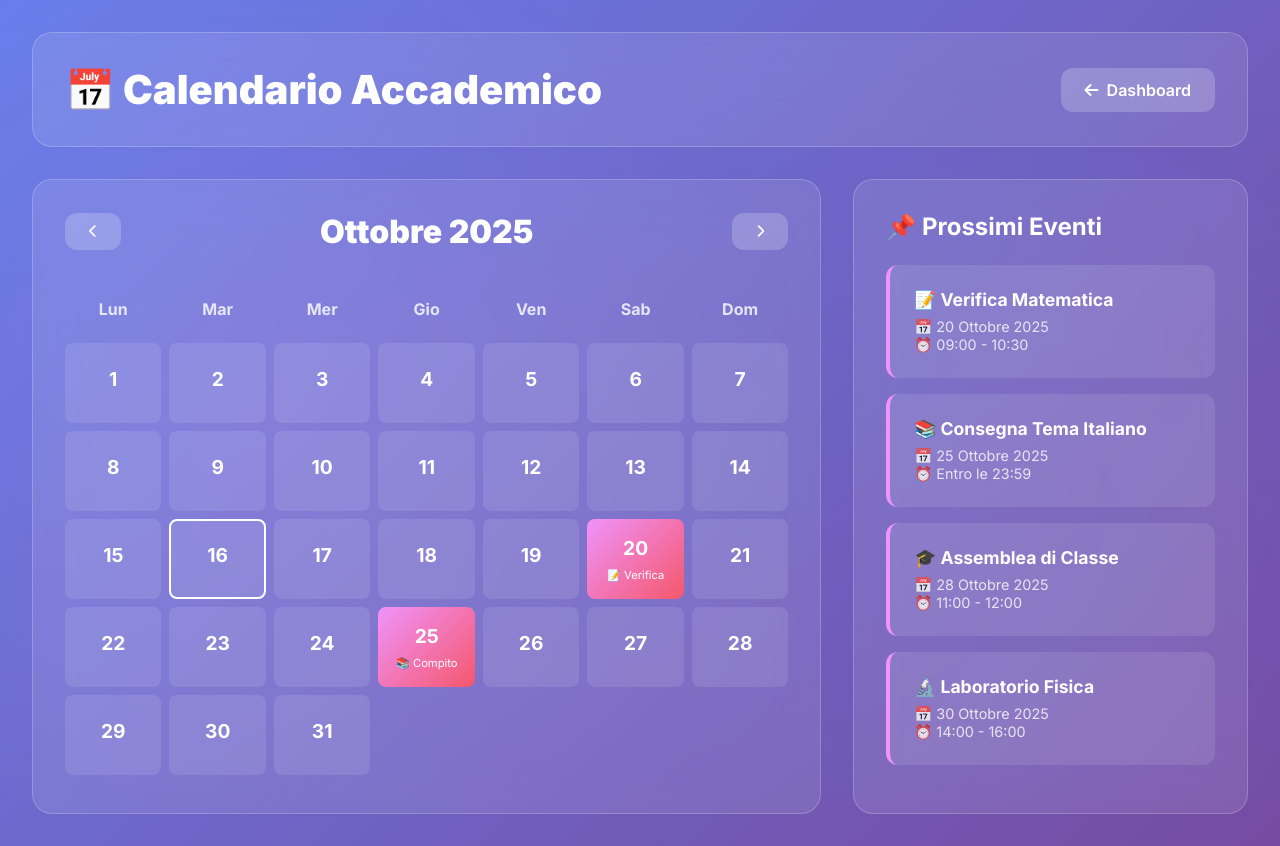
After one commit to djsoulspotti-ops/Skajla, a Flask app: template templates/calendario.html in a window 1280 px wide. The commit adds this page. Run offline with Flask 3, Linux system fonts and the light colour scheme; the template is opened without the code that fills it, so the values that code supplies are empty.

Commit message:
Add new sections and pages to student dashboard
Adds new HTML pages for Calendar, Materials, and Quiz. Updates the student dashboard to include new quick access links for Chat Hub, Materials, Quiz, Calendar, Online Register, and SKAILA Connect.

Replit-Commit-Author: Agent
Replit-Commit-Session-Id: 1e1da9da-73c0-4b85-8375-d54c0e5aa000
Replit-Commit-Checkpoint-Type: intermediate_checkpoint
Replit-Commit-Screenshot-Url: https://storage.googleapis.com/screenshot-production-us-central1/e66c4a06-a7bb-4df3-8b1d-19060554ebd1/1e1da9da-73c0-4b85-8375-d54c0e5aa000/SYD5FlC

```diff
--- /dev/null
+++ b/templates/calendario.html
@@ -0,0 +1,266 @@
+<!DOCTYPE html>
+<html lang="it">
+<head>
+    <meta charset="UTF-8">
+    <meta name="viewport" content="width=device-width, initial-scale=1.0">
+    <title>📅 Calendario Accademico - SKAILA</title>
+    <link href="https://cdnjs.cloudflare.com/ajax/libs/font-awesome/6.4.0/css/all.min.css" rel="stylesheet">
+    <link href="https://fonts.googleapis.com/css2?family=Inter:wght@300;400;500;600;700;800;900&display=swap" rel="stylesheet">
+    <style>
+        * { margin: 0; padding: 0; box-sizing: border-box; }
+
+        body {
+            font-family: 'Inter', sans-serif;
+            background: linear-gradient(135deg, #667eea 0%, #764ba2 100%);
+            min-height: 100vh;
+            color: white;
+            padding: 2rem;
+        }
+
+        body::before {
+            content: '';
+            position: fixed;
+            top: 0;
+            left: 0;
+            width: 100%;
+            height: 100%;
+            background:
+                radial-gradient(circle at 20% 50%, rgba(240, 147, 251, 0.15) 0%, transparent 50%),
+                radial-gradient(circle at 80% 80%, rgba(102, 126, 234, 0.15) 0%, transparent 50%);
+            pointer-events: none;
+            animation: pulse 10s ease-in-out infinite;
+        }
+
+        @keyframes pulse {
+            0%, 100% { opacity: 1; }
+            50% { opacity: 0.5; }
+        }
+
+        .container {
+            position: relative;
+            z-index: 1;
+            max-width: 1400px;
+            margin: 0 auto;
+        }
+
+        .header {
+            background: rgba(255, 255, 255, 0.1);
+            backdrop-filter: blur(20px);
+            border-radius: 20px;
+            padding: 2rem;
+            margin-bottom: 2rem;
+            display: flex;
+            justify-content: space-between;
+            align-items: center;
+            border: 1px solid rgba(255, 255, 255, 0.2);
+        }
+
+        .header h1 {
+            font-size: 2.5rem;
+            font-weight: 900;
+        }
+
+        .btn {
+            padding: 0.75rem 1.5rem;
+            background: rgba(255, 255, 255, 0.2);
+            border: none;
+            border-radius: 12px;
+            color: white;
+            font-weight: 600;
+            cursor: pointer;
+            text-decoration: none;
+            display: inline-flex;
+            align-items: center;
+            gap: 0.5rem;
+            transition: all 0.3s ease;
+        }
+
+        .btn:hover {
+            background: rgba(255, 255, 255, 0.3);
+            transform: translateY(-2px);
+        }
+
+        .calendar-container {
+            display: grid;
+            grid-template-columns: 2fr 1fr;
+            gap: 2rem;
+        }
+
+        .calendar-main {
+            background: rgba(255, 255, 255, 0.1);
+            backdrop-filter: blur(20px);
+            border-radius: 20px;
+            padding: 2rem;
+            border: 1px solid rgba(255, 255, 255, 0.2);
+        }
+
+        .month-header {
+            display: flex;
+            justify-content: space-between;
+            align-items: center;
+            margin-bottom: 2rem;
+        }
+
+        .month-title {
+            font-size: 2rem;
+            font-weight: 900;
+        }
+
+        .calendar-grid {
+            display: grid;
+            grid-template-columns: repeat(7, 1fr);
+            gap: 0.5rem;
+        }
+
+        .day-header {
+            text-align: center;
+            padding: 1rem;
+            font-weight: 700;
+            opacity: 0.8;
+        }
+
+        .day-cell {
+            background: rgba(255, 255, 255, 0.1);
+            border-radius: 8px;
+            padding: 1rem;
+            text-align: center;
+            min-height: 80px;
+            display: flex;
+            flex-direction: column;
+            align-items: center;
+            justify-content: center;
+            cursor: pointer;
+            transition: all 0.3s ease;
+        }
+
+        .day-cell:hover {
+            background: rgba(255, 255, 255, 0.2);
+            transform: scale(1.05);
+        }
+
+        .day-number {
+            font-size: 1.2rem;
+            font-weight: 700;
+            margin-bottom: 0.5rem;
+        }
+
+        .day-cell.has-event {
+            background: linear-gradient(135deg, #f093fb, #f5576c);
+        }
+
+        .day-cell.today {
+            border: 2px solid white;
+        }
+
+        .events-sidebar {
+            background: rgba(255, 255, 255, 0.1);
+            backdrop-filter: blur(20px);
+            border-radius: 20px;
+            padding: 2rem;
+            border: 1px solid rgba(255, 255, 255, 0.2);
+        }
+
+        .event-card {
+            background: rgba(255, 255, 255, 0.1);
+            border-radius: 12px;
+            padding: 1.5rem;
+            margin-bottom: 1rem;
+            border-left: 4px solid #f093fb;
+        }
+
+        .event-title {
+            font-size: 1.1rem;
+            font-weight: 700;
+            margin-bottom: 0.5rem;
+        }
+
+        .event-meta {
+            opacity: 0.8;
+            font-size: 0.9rem;
+        }
+
+        @media (max-width: 768px) {
+            .calendar-container {
+                grid-template-columns: 1fr;
+            }
+        }
+    </style>
+</head>
+<body>
+    <div class="container">
+        <div class="header">
+            <h1>📅 Calendario Accademico</h1>
+            <a href="/dashboard" class="btn">
+                <i class="fas fa-arrow-left"></i> Dashboard
+            </a>
+        </div>
+
+        <div class="calendar-container">
+            <div class="calendar-main">
+                <div class="month-header">
+                    <button class="btn"><i class="fas fa-chevron-left"></i></button>
+                    <div class="month-title">Ottobre 2025</div>
+                    <button class="btn"><i class="fas fa-chevron-right"></i></button>
+                </div>
+
+                <div class="calendar-grid">
+                    <div class="day-header">Lun</div>
+                    <div class="day-header">Mar</div>
+                    <div class="day-header">Mer</div>
+                    <div class="day-header">Gio</div>
+                    <div class="day-header">Ven</div>
+                    <div class="day-header">Sab</div>
+                    <div class="day-header">Dom</div>
+
+                    {% for i in range(1, 32) %}
+                    <div class="day-cell {% if i == 16 %}today{% endif %} {% if i in [20, 25] %}has-event{% endif %}">
+                        <div class="day-number">{{ i }}</div>
+                        {% if i == 20 %}
+                        <div style="font-size: 0.7rem;">📝 Verifica</div>
+                        {% elif i == 25 %}
+                        <div style="font-size: 0.7rem;">📚 Compito</div>
+                        {% endif %}
+                    </div>
+                    {% endfor %}
+                </div>
+            </div>
+
+            <div class="events-sidebar">
+                <h2 style="margin-bottom: 1.5rem;">📌 Prossimi Eventi</h2>
+
+                <div class="event-card">
+                    <div class="event-title">📝 Verifica Matematica</div>
+                    <div class="event-meta">
+                        📅 20 Ottobre 2025<br>
+                        ⏰ 09:00 - 10:30
+                    </div>
+                </div>
+
+                <div class="event-card">
+                    <div class="event-title">📚 Consegna Tema Italiano</div>
+                    <div class="event-meta">
+                        📅 25 Ottobre 2025<br>
+                        ⏰ Entro le 23:59
+                    </div>
+                </div>
+
+                <div class="event-card">
+                    <div class="event-title">🎓 Assemblea di Classe</div>
+                    <div class="event-meta">
+                        📅 28 Ottobre 2025<br>
+                        ⏰ 11:00 - 12:00
+                    </div>
+                </div>
+
+                <div class="event-card">
+                    <div class="event-title">🔬 Laboratorio Fisica</div>
+                    <div class="event-meta">
+                        📅 30 Ottobre 2025<br>
+                        ⏰ 14:00 - 16:00
+                    </div>
+                </div>
+            </div>
+        </div>
+    </div>
+</body>
+</html>
```
Also changed, not shown: templates/dashboard_studente.html (+17 -7 lines), templates/materiali.html (added, +205 -0 lines), templates/quiz.html (added, +225 -0 lines), 1 other file.
